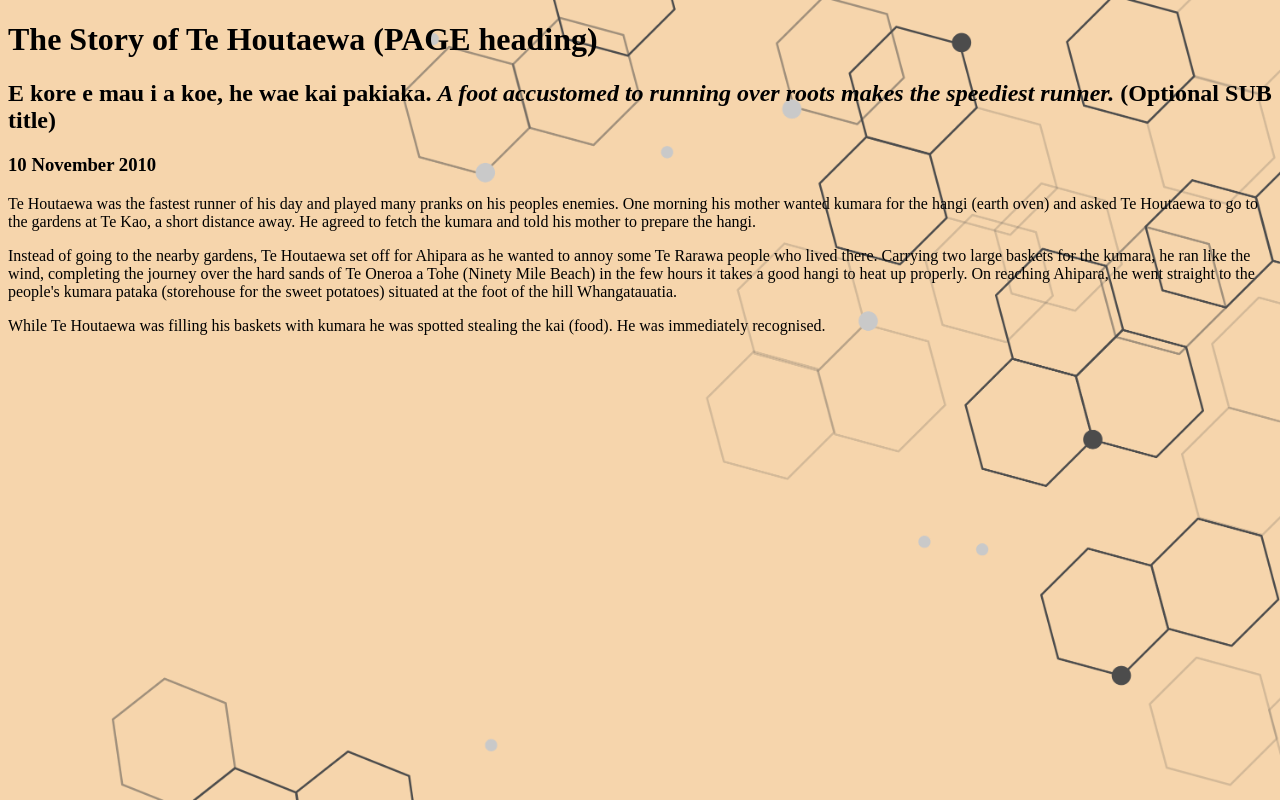
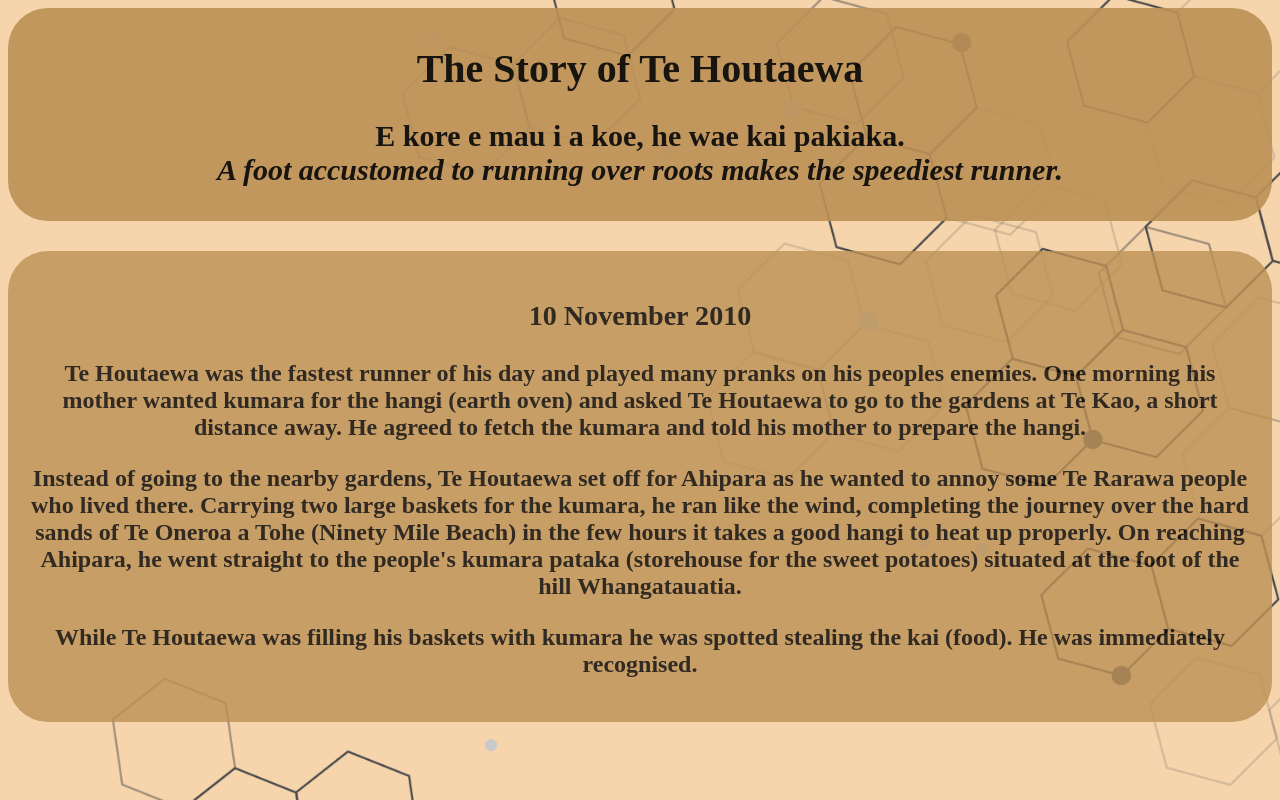
Before and after one commit to karl-young/Karl-Young.github.io, a plain HTML site: page blog/te-houtaewa-template.html in a window 1280 px wide. Drawn offline with Linux system fonts and the light colour scheme.

Commit message:
Added style to Te Houtaewa

```diff
--- a/blog/te-houtaewa-template.html
+++ b/blog/te-houtaewa-template.html
@@ -1,42 +1,46 @@
 <!DOCTYPE html>
 <html>
   <head>
-    <title>Stories and Legends (PAGE title)</title>
+    <title>Stories and Legends</title>
     <meta charset="UTF-8" />
     <link href="../styles/main.css" rel="stylesheet" type="text/css" />
   </head>
 
   <body>
-    <h1>The Story of Te Houtaewa (PAGE heading)</h1>
+    <div id="headbox">
+      <h1>The Story of Te Houtaewa</h1>
       <h2>
-      E kore e mau i a koe, he wae kai pakiaka.
+        E kore e mau i a koe, he wae kai pakiaka.<br />
         <em
-        >A foot accustomed to running over roots makes the speediest runner.</em
+          >A foot accustomed to running over roots makes the speediest
+          runner.</em
         >
-      (Optional SUB title)
       </h2>
+    </div>
+    <section id="intro">
       <h3>10 November 2010</h3>
 
       <p>
         Te Houtaewa was the fastest runner of his day and played many pranks on
         his peoples enemies. One morning his mother wanted kumara for the hangi
-      (earth oven) and asked Te Houtaewa to go to the gardens at Te Kao, a short
-      distance away. He agreed to fetch the kumara and told his mother to
-      prepare the hangi.
+        (earth oven) and asked Te Houtaewa to go to the gardens at Te Kao, a
+        short distance away. He agreed to fetch the kumara and told his mother
+        to prepare the hangi.
       </p>
       <p>
-      Instead of going to the nearby gardens, Te Houtaewa set off for Ahipara as
-      he wanted to annoy some Te Rarawa people who lived there. Carrying two
-      large baskets for the kumara, he ran like the wind, completing the journey
-      over the hard sands of Te Oneroa a Tohe (Ninety Mile Beach) in the few
-      hours it takes a good hangi to heat up properly. On reaching Ahipara, he
-      went straight to the people's kumara pataka (storehouse for the sweet
-      potatoes) situated at the foot of the hill Whangatauatia.
+        Instead of going to the nearby gardens, Te Houtaewa set off for Ahipara
+        as he wanted to annoy some Te Rarawa people who lived there. Carrying
+        two large baskets for the kumara, he ran like the wind, completing the
+        journey over the hard sands of Te Oneroa a Tohe (Ninety Mile Beach) in
+        the few hours it takes a good hangi to heat up properly. On reaching
+        Ahipara, he went straight to the people's kumara pataka (storehouse for
+        the sweet potatoes) situated at the foot of the hill Whangatauatia.
       </p>
       <p>
         While Te Houtaewa was filling his baskets with kumara he was spotted
         stealing the kai (food). He was immediately recognised.
       </p>
+    </section>
 
     <!-- this is a comment. -->
   </body>
```
Lines whose indentation alone changed are shown as unchanged.
